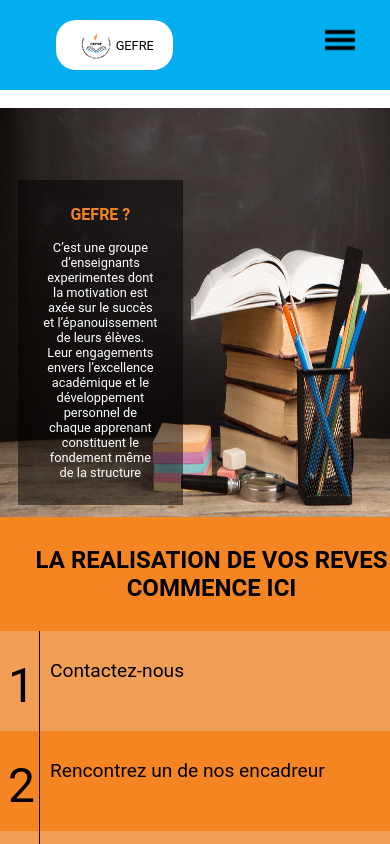
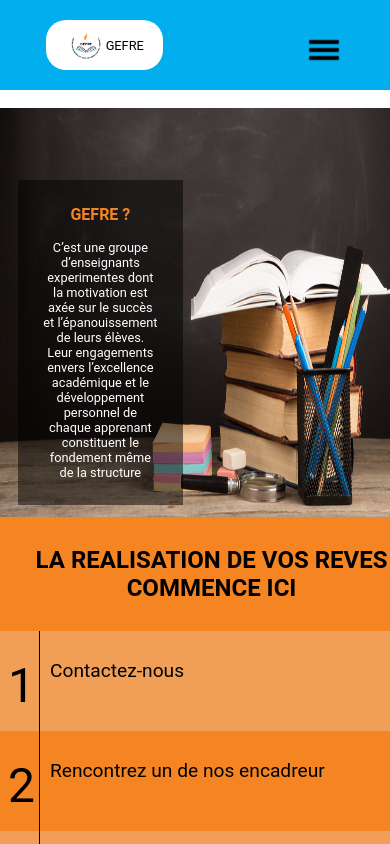
Before and after one commit to FOKO-KENMOGNE-Wilfried/GEFRE, a React (Vite) app: page / in a window 390 px wide. Shown: the top 844 px of the page. Built offline with nearby package versions, Linux system fonts and the light colour scheme.

Commit message:
The version (V1.5) --  I've fix the Navbar problem on the mobile version

```diff
--- a/src/components/header/index.jsx
+++ b/src/components/header/index.jsx
@@ -90,7 +90,7 @@ const StyledSubDivTwo = styled.div`
 const StyledSubDivTwoMobile = styled.div`
     display: flex;
     position: fixed;
-    top: -30px;
+    top: -100px;
     right: -1px;
     flex-direction: column;
     align-items: center;
@@ -109,15 +109,14 @@ const StyledContainerTwo = styled.div`
     display: flex;
     flex-direction: column;
     padding-top: 60px;
+    margin-top: 80px;
     @media only screen and (max-width: 1438px){
         padding-top: 40px;
     }
     @media only screen and (max-width: 1120px){
         padding-top: 0px;
     }
-    @media only screen and (max-width: 620px){
 
-    }
 `
 const StyledLink = styled(NavLink)`
     font-size: 1em;
@@ -145,10 +144,12 @@ const StyledP = styled.p`
     }
 `
 const StyleMenuImg = styled.img`
-    position: fixed;
-    right: 30px;
+    position: relative;
+    top: 10px;
+    right: 40px;
     width: 40px;
     height: 40px;
+    z-index: 1;
 `
 const StyledHeader = styled.div`
     display: flex;
```
